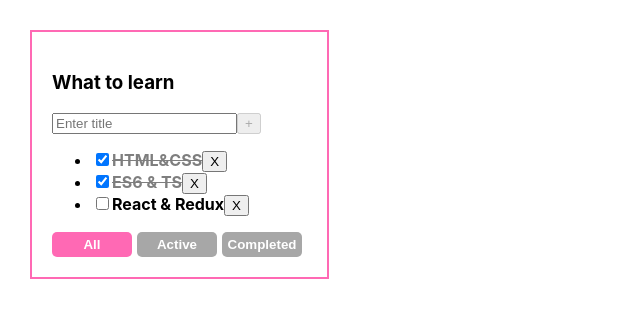
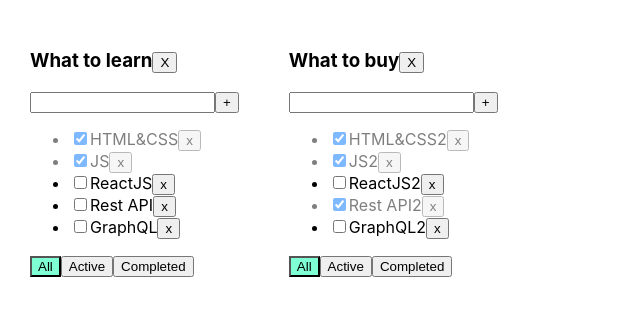
Before and after one commit to KuprIvan/todolist, a React (Create React App) app: page / in a window 1280 px wide. Shown: the top 318 px of the page, without its empty margins (0-640 px from the left). Built offline with nearby package versions, Linux system fonts and the light colour scheme.

Commit message:
feat: 5rd lesson end

```diff
--- a/src/App.css
+++ b/src/App.css
@@ -1,3 +1,4 @@
+
 .App {
   padding: 30px;
   display: flex;
@@ -6,34 +7,19 @@
 .App > div {
   margin-right: 50px;
 }
-.todolist {
-  border: 2px solid hotpink;
-  padding: 20px;
-}
-.task {
-  font-weight: 700;
+
+.error {
+  border: red 1px solid;
 }
 
-.task-done {
-  opacity: .5;
-  text-decoration: line-through;
+.error-message {
+  color: red;
 }
 
-.filter-btn {
-  font-weight: 700;
-  width: 80px;
-  color: #fff;
-  border: 0;
-  padding: 5px;
-  border-radius: 5px;
-  margin-right: 5px;
-  background-color: #a7a7a7;
+.active-filter {
+  background-color: aquamarine;
 }
 
-.active-filter-btn {
-  background-color: hotpink;
+.is-done {
+  opacity: 0.5;
 }
-.input-error {
-  border: 1px solid #F00;
-  outline: none;
-}
--- a/src/App.tsx
+++ b/src/App.tsx
@@ -1,65 +1,108 @@
-import React, {FC, useState} from 'react';
+import React, {useState} from 'react';
 import './App.css';
-import TodoList, {TaskType} from "./TodoList";
+import {Todolist} from './Todolist';
 import {v1} from 'uuid';
 
-export type FilteredValuesType = 'all' | 'active' | 'completed'
+export type FilterValuesType = "all" | "active" | "completed";
+type TodolistsType = {
+    id: string
+    title: string
+    filter: FilterValuesType
+}
 
-function App(): JSX.Element {
-    // BLL:
 
-    const [filter, setFilter] = useState<FilteredValuesType>('all')
-    const [tasks, setTasks] = useState<Array<TaskType>>([
-        {id: v1(), title: 'HTML&CSS', isDone: true},
-        {id: v1(), title: 'ES6 & TS', isDone: true},
-        {id: v1(), title: 'React & Redux', isDone: false},
+function App() {
+
+    // let [tasks, setTasks] = useState([
+    //     {id: v1(), title: "HTML&CSS", isDone: true},
+    //     {id: v1(), title: "JS", isDone: true},
+    //     {id: v1(), title: "ReactJS", isDone: false},
+    //     {id: v1(), title: "Rest API", isDone: false},
+    //     {id: v1(), title: "GraphQL", isDone: false},
+    // ]);
+
+
+    let todolistID1 = v1();
+    let todolistID2 = v1();
+
+    let [todolists, setTodolists] = useState<Array<TodolistsType>>([
+        {id: todolistID1, title: 'What to learn', filter: 'all'},
+        {id: todolistID2, title: 'What to buy', filter: 'all'},
     ])
-    const todoListTitle: string = "What to learn"
 
-    const changeFilterValues = (filter: FilteredValuesType) => setFilter(filter)
-    const removeTask = (taskId: string) => {
-        const updatedTask = tasks.filter(t => t.id !== taskId)
-        setTasks(updatedTask)
+    let [tasks, setTasks] = useState({
+        [todolistID1]: [
+            {id: v1(), title: "HTML&CSS", isDone: true},
+            {id: v1(), title: "JS", isDone: true},
+            {id: v1(), title: "ReactJS", isDone: false},
+            {id: v1(), title: "Rest API", isDone: false},
+            {id: v1(), title: "GraphQL", isDone: false},
+        ],
+        [todolistID2]: [
+            {id: v1(), title: "HTML&CSS2", isDone: true},
+            {id: v1(), title: "JS2", isDone: true},
+            {id: v1(), title: "ReactJS2", isDone: false},
+            {id: v1(), title: "Rest API2", isDone: true},
+            {id: v1(), title: "GraphQL2", isDone: false},
+        ],
+    });
+    console.log(todolists)
+    console.log(tasks)
+
+
+   const removeTodolist=(todolistID: string)=>{
+       setTodolists(todolists.filter(el=>el.id!==todolistID))
+       delete tasks[todolistID]
+   }
+
+    function removeTask(todolistID: string, taskId: string) {
+        setTasks({...tasks, [todolistID]: tasks[todolistID].filter(el => el.id !== taskId)})
     }
 
-    const addNewTask = (title: string) => {
-        const newTask: TaskType = {id: v1(), title: title, isDone: false}
-        setTasks([newTask, ...tasks])
+    function addTask(todolistID: string,title: string) {
+         let newTask = {id: v1(), title: title, isDone: false};
+         setTasks({...tasks,[todolistID]:[newTask,...tasks[todolistID]]})
+
     }
 
-   /* const changeTaskStatus = (taskId: string) => {
-        setTasks(tasks.map((t) => t.id === taskId ? {...t, isDone: !t.isDone} : t))
-    }*/
-    const changeTaskStatus = (taskId: string, newIsDone: boolean) => {
-        setTasks(tasks.map((t) => t.id === taskId ? {...t, isDone: newIsDone} : t))
+    function changeStatus(todolistID: string,taskId: string, newIsDone: boolean) {
+        setTasks({...tasks,[todolistID]:tasks[todolistID].map(el=>el.id===taskId ? {...el,isDone:newIsDone} :el)})
+
     }
 
-    const getFilteredTasks = (tasks: Array<TaskType>, filter: FilteredValuesType): Array<TaskType> => {
-        switch (filter) {
-            case 'active':
-                return tasks.filter(t => !t.isDone)
-            case 'completed':
-                return tasks.filter(t => t.isDone)
-            default:
-                return tasks
-        }
+    function changeFilter(todolistID: string, valueFilter: FilterValuesType) {
+        setTodolists(todolists.map(el => el.id === todolistID ? {...el, filter: valueFilter} : el))
     }
 
-    let filteredTasks = getFilteredTasks(tasks, filter)
-    // UI:
+
     return (
-        <div className={'App'}>
-            <TodoList
-                title={todoListTitle}
-                tasks={filteredTasks}
-                changeFilterValue={changeFilterValues}
-                removeTask={removeTask}
-                addNewTask={addNewTask}
-                filter={filter}
-                changeTaskStatus={changeTaskStatus}
-            />
+        <div className="App">
+            {todolists.map(el => {
+                let tasksForTodolist = tasks[el.id];
+                if (el.filter === "active") {
+                    tasksForTodolist = tasks[el.id].filter(t => t.isDone === false);
+                }
+                if (el.filter === "completed") {
+                    tasksForTodolist = tasks[el.id].filter(t => t.isDone === true);
+                }
+                return (
+                    <Todolist
+                        key={el.id}
+                        todolistID={el.id}
+                        title={el.title}
+                        tasks={tasksForTodolist}
+                        removeTask={removeTask}
+                        changeFilter={changeFilter}
+                        addTask={addTask}
+                        changeTaskStatus={changeStatus}
+                        filter={el.filter}
+                        removeTodolist={removeTodolist}
+                    />
+                )
+            })}
+
+
         </div>
-
     );
 }
 
--- a/src/TasksList.tsx
+++ /dev/null
@@ -1,45 +0,0 @@
-import React, {ChangeEvent, FC} from 'react';
-import {TaskType} from "./TodoList";
-
-type TasksList = {
-    tasks: TaskType[]
-    removeTask: (id: string) => void
-    changeTaskStatus: (taskId: string, newIsDone: boolean) => void
-}
-
-
-const TasksList: FC<TasksList> = (props): JSX.Element => {
-    // JSX Element
-    // BLL:
-    const tasksItems: JSX.Element[] | JSX.Element =
-        props.tasks.length
-            ? props.tasks.map((task) => {
-                const taskClasses = ['task']
-                    task.isDone && taskClasses.push('task-done')
-                const removeTaskHandler = () => {
-                    props.removeTask(task.id)
-                }
-                const changeTaskStatusHandler = (e: ChangeEvent<HTMLInputElement>) => props.changeTaskStatus(task.id, e.currentTarget.checked)
-
-                return (
-                    <li key={task.id}>
-                        <input
-                            type="checkbox"
-                            checked={task.isDone}
-                            onChange={changeTaskStatusHandler}/>
-                        <span className={taskClasses.join(' ')}>{task.title}</span>
-                        <button onClick={removeTaskHandler}>X</button>
-                    </li>
-                )
-            })
-            : <span>Your taskList is empty</span>;
-
-    // UI:
-    return (
-        <ul>
-            {tasksItems}
-        </ul>
-    );
-};
-
-export default TasksList;
--- a/src/TodoList.tsx
+++ b/src/TodoList.tsx
@@ -1,101 +1,99 @@
-import React, {ChangeEvent, FC, MutableRefObject, RefObject, useRef, useState, KeyboardEvent} from 'react';
-import TasksList from "./TasksList";
-import {FilteredValuesType} from './App';
+import React, {ChangeEvent, KeyboardEvent, useState} from 'react';
+import {FilterValuesType} from './App';
 
-
-type TodoListPropType = {
+type TaskType = {
+    id: string
     title: string
-    filter: FilteredValuesType
-    tasks: TaskType[]// Array<TaskType>
-    changeFilterValue: (filter: FilteredValuesType) => void
-    removeTask: (id: string) => void
-    addNewTask: (title: string) => void
-    changeTaskStatus: (taskId: string, newIsDone: boolean) => void
+    isDone: boolean
 }
 
-export type TaskType = {
-    id: string
+type PropsType = {
     title: string
-    isDone:boolean
+    tasks: Array<TaskType>
+    removeTask: (todolistID: string, taskId: string) => void
+    changeFilter: (todolistID: string, value: FilterValuesType) => void
+    addTask: (todolistID: string, title: string) => void
+    changeTaskStatus: (todolistID: string, taskId: string, isDone: boolean) => void
+    filter: FilterValuesType
+    todolistID: string
+    removeTodolist:(todolistID: string)=>void
 }
-// Type for function FC
-const TodoList: FC<TodoListPropType> = (props): JSX.Element => {
-    // BLL:
-    // useRef
-    /*const addTaskInput: RefObject<HTMLInputElement>  = useRef(null) // TODO learn about useRef hook
-    const addTask = () => {
-        if (addTaskInput.current) {
-            props.addNewTask(addTaskInput.current.value)
-            addTaskInput.current.value = ''
-        }
-        // addTaskInput.current && props.addNewTask(addTaskInput.current.value)
-    }*/
 
-    const [title, setTitle] = useState<string>('')
-    const [error, setError] = useState<boolean>(false)
+export function Todolist(props: PropsType) {
 
+    let [title, setTitle] = useState("")
+    let [error, setError] = useState<string | null>(null)
 
     const addTask = () => {
-        const trimmedTitle = title.trim()
-        if (trimmedTitle) {
-            props.addNewTask(trimmedTitle)
+        if (title.trim() !== "") {
+            props.addTask(props.todolistID, title.trim());
+            setTitle("");
         } else {
-            setError(true)
+            setError("Title is required");
         }
-        setTitle('')   // очистка строки для контролируемого инпута
     }
 
-    const handlerCreator = (filter: FilteredValuesType) => {
-        return () => props.changeFilterValue(filter)
+    const onChangeHandler = (e: ChangeEvent<HTMLInputElement>) => {
+        setTitle(e.currentTarget.value)
     }
 
-    const onInputEventHandler = (e: ChangeEvent<HTMLInputElement>) => {
-        setTitle(e.currentTarget.value)
-        setError(false)
-    }
-    const onKeyEnterPress = (e: KeyboardEvent<HTMLInputElement>) => {
-        e.key === 'Enter' && addTask()
+    const onKeyPressHandler = (e: KeyboardEvent<HTMLInputElement>) => {
+        setError(null);
+        if (e.charCode === 13) {
+            addTask();
+        }
     }
 
-    const userMessageError = error && <div style={{color: 'hotpink'}}>Required!</div>
-    const isAddBtnDisabled = title.length === 0
-    const maxLengthMessage = 15
-    const isUserMessageTooLong = maxLengthMessage > 15
-    const userMaxLengthMessage = isUserMessageTooLong && <div style={{color: 'hotpink'}}>Task title is too long</div>
-    const inputErrorClasses = error || isUserMessageTooLong ? 'input-error' : ''
+    const onAllClickHandler = () => props.changeFilter(props.todolistID, "all");
+    const onActiveClickHandler = () => props.changeFilter(props.todolistID, "active");
+    const onCompletedClickHandler = () => props.changeFilter(props.todolistID, "completed");
 
+    const  removeTodolistHandler=()=>{
+        props.removeTodolist(props.todolistID)
+    }
 
+    return <div>
+        <h3>
+            {props.title}
+            <button onClick={removeTodolistHandler}>X</button>
+        </h3>
+        <div>
+            <input value={title}
+                   onChange={onChangeHandler}
+                   onKeyPress={onKeyPressHandler}
+                   className={error ? "error" : ""}
+            />
+            <button onClick={addTask}>+</button>
+            {error && <div className="error-message">{error}</div>}
+        </div>
+        <ul>
+            {
+                props.tasks.map(t => {
+                    const onClickHandler = () => props.removeTask(props.todolistID, t.id)
+                    const onChangeHandler = (e: ChangeEvent<HTMLInputElement>) => {
+                        props.changeTaskStatus(props.todolistID, t.id, e.currentTarget.checked);
+                    }
 
-    // onChange
-    // UI:
-    return (
-            <div className="todolist">
-                <h3>{props.title}</h3>
-                <div>
-                    {/*for useRef*/}
-                    {/*<input ref={addTaskInput}/>
-                    <button onClick={addTask}>+</button> */}
-                    <input
-                        value={title}
-                        onChange={onInputEventHandler}
-                        onKeyDown={onKeyEnterPress}
-                        placeholder={'Enter title'}
-                        className={inputErrorClasses}
-                    />
-                    <button disabled={isAddBtnDisabled} onClick={addTask}>+</button>
-                    {userMaxLengthMessage}
-                    {userMessageError}
-
-                </div>
-
-               <TasksList tasks={props.tasks} removeTask={props.removeTask} changeTaskStatus={props.changeTaskStatus}/>
-                <div>
-                    <button className={`filter-btn ${props.filter === 'all' ? 'active-filter-btn' : ''}`} onClick={handlerCreator('all')}>All</button>
-                    <button className={`filter-btn ${props.filter === 'active' ? 'active-filter-btn' : ''}`} onClick={handlerCreator('active')}>Active</button>
-                    <button className={`filter-btn ${props.filter === 'completed' ? 'active-filter-btn' : ''}`} onClick={handlerCreator('completed')}>Completed</button>
-                </div>
-            </div>
-    );
-};
-
-export default TodoList;
+                    return <li key={t.id} className={t.isDone ? "is-done" : ""}>
+                        <input type="checkbox"
+                               onChange={onChangeHandler}
+                               checked={t.isDone}/>
+                        <span>{t.title}</span>
+                        <button onClick={onClickHandler}>x</button>
+                    </li>
+                })
+            }
+        </ul>
+        <div>
+            <button className={props.filter === 'all' ? "active-filter" : ""}
+                    onClick={onAllClickHandler}>All
+            </button>
+            <button className={props.filter === 'active' ? "active-filter" : ""}
+                    onClick={onActiveClickHandler}>Active
+            </button>
+            <button className={props.filter === 'completed' ? "active-filter" : ""}
+                    onClick={onCompletedClickHandler}>Completed
+            </button>
+        </div>
+    </div>
+}
--- a/src/index.tsx
+++ b/src/index.tsx
@@ -1,18 +1,14 @@
 import React from 'react';
-import ReactDOM from 'react-dom/client';
 import './index.css';
 import App from './App';
+import * as serviceWorker from './serviceWorker';
+import { createRoot } from 'react-dom/client';
 
+const container  = document.getElementById('root') as HTMLElement
+const root = createRoot(container);
+root.render(<App />);
 
-const root = ReactDOM.createRoot(
-  document.getElementById('root') as HTMLElement
-);
-root.render(
-  <React.StrictMode>
-    <App />
-  </React.StrictMode>
-);
-
-// If you want to start measuring performance in your app, pass a function
-// to log results (for example: reportWebVitals(console.log))
-// or send to an analytics endpoint. Learn more: https://bit.ly/CRA-vitals
+// If you want your app to work offline and load faster, you can change
+// unregister() to register() below. Note this comes with some pitfalls.
+// Learn more about service workers: https://bit.ly/CRA-PWA
+serviceWorker.unregister();
```
Also changed, not shown: 1 other file (tests, documents, lock files or other folders).
